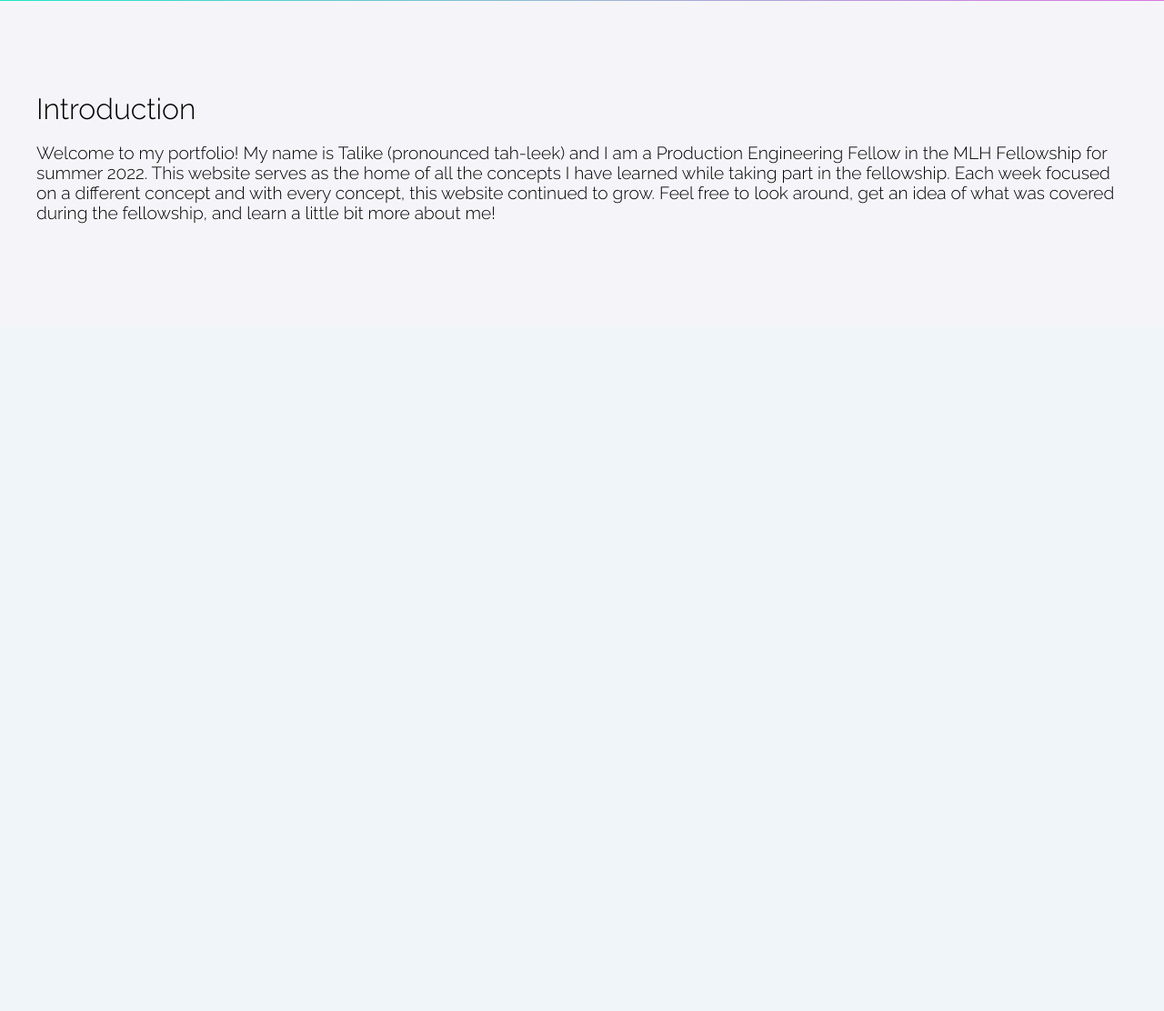
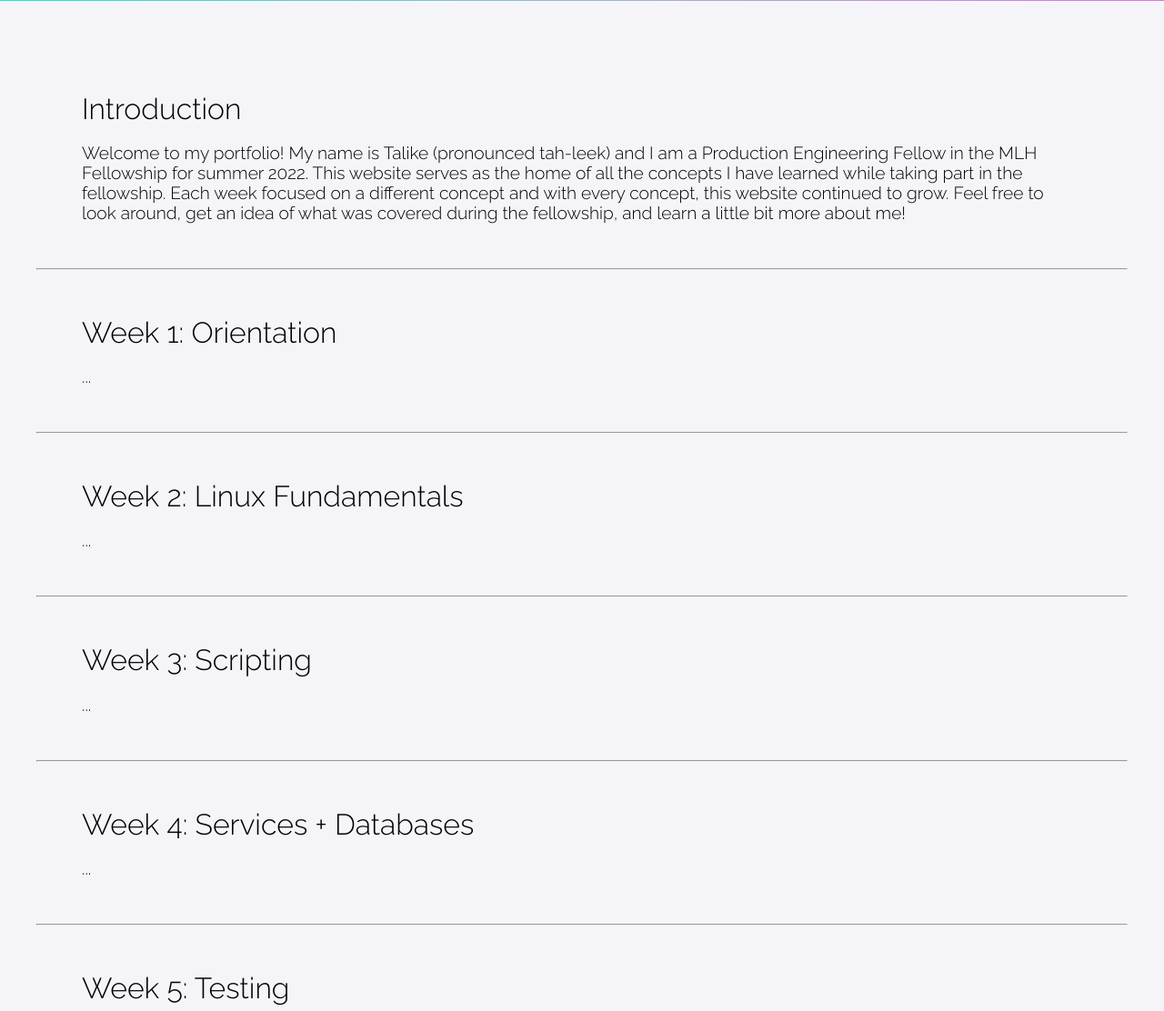
Before and after one commit to MLH-Fellowship/project-pog-squad, a Flask app: page / in a window 1280 px wide. Shown: the part 440-1552 px from the top of the page at 91% size. Before the commit the page ends 686 px from the top, so only its background shows below. Run offline with Flask 2, Linux system fonts and the light colour scheme.

Commit message:
added week sections to home page

```diff
--- a/app/templates/home.html
+++ b/app/templates/home.html
@@ -1,7 +1,8 @@
 {% extends 'index.html' %}
 
 {% block content %}
-<h2 class="section-title">Introduction</h2>
+<section class="intro">
+    <h2 class="section-title">Introduction</h2>
     <p>
         Welcome to my portfolio! My name is Talike (pronounced tah-leek) and I am a
         Production Engineering Fellow in the MLH Fellowship for summer 2022. This website
@@ -10,4 +11,40 @@
         website continued to grow. Feel free to look around, get an idea of what was
         covered during the fellowship, and learn a little bit more about me!
     </p>
+</section>
+
+<hr/>
+
+<section class="week-1">
+    <h2 class="section-title">Week 1: Orientation</h2>
+    <p>...</p>
+</section>
+
+<hr/>
+
+<section class="week-2">
+    <h2 class="section-title">Week 2: Linux Fundamentals</h2>
+    <p>...</p>
+</section>
+
+<hr/>
+
+<section class="week-3">
+    <h2 class="section-title">Week 3: Scripting</h2>
+    <p>...</p>
+</section>
+
+<hr/>
+
+<section class="week-4">
+    <h2 class="section-title">Week 4: Services + Databases</h2>
+    <p>...</p>
+</section>
+
+<hr/>
+
+<section class="week-5">
+    <h2 class="section-title">Week 5: Testing</h2>
+    <img src="https://media4.giphy.com/media/3o7bu3XilJ5BOiSGic/giphy.gif" alt="loading">
+</section>
 {% endblock %}
```
